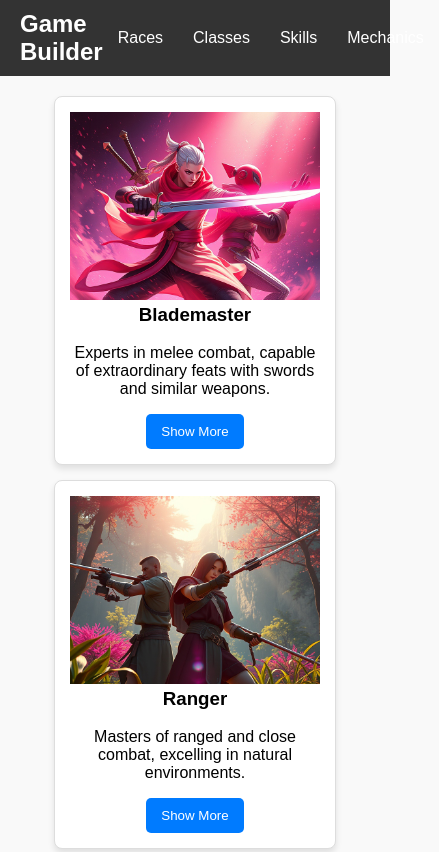
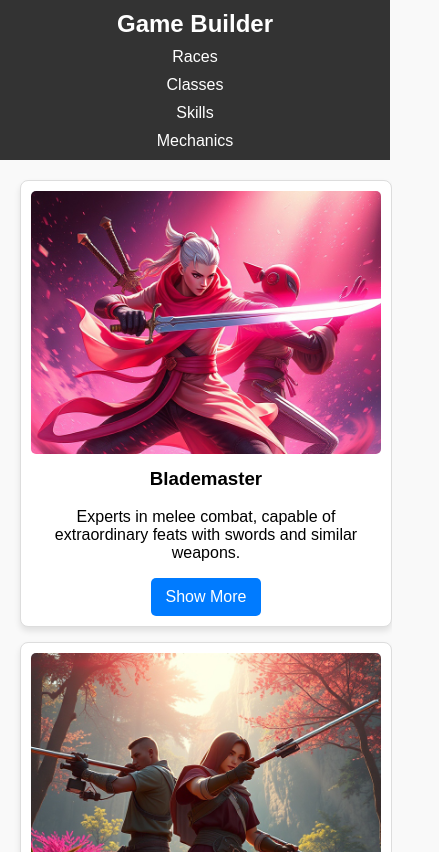
Before and after one commit to AbdullojonZiyaev/DnD, a plain HTML site: page classes.html in a window 390 px wide. Shown: the top 852 px of the page, 439 px wide, since content can reach past the window. Drawn offline with Linux system fonts and the light colour scheme.

Commit message:
responsive of classes page

```diff
--- a/classes.html
+++ b/classes.html
@@ -5,6 +5,15 @@
     <meta name="viewport" content="width=device-width, initial-scale=1.0">
     <title>Classes</title>
     <style>
+/* General Styles */
+body {
+    font-family: Arial, sans-serif;
+    background-color: #f9f9f9;
+    margin: 0;
+    padding: 0;
+}
+
+/* Header and Navigation */
 header {
     background-color: #333;
     color: white;
@@ -13,36 +22,39 @@
     justify-content: space-between;
     align-items: center;
 }
+
 header .logo {
     font-size: 1.5em;
     font-weight: bold;
 }
+
 nav ul {
     list-style: none;
     display: flex;
     margin: 0;
     padding: 0;
 }
+
 nav ul li {
     margin: 0 15px;
 }
+
 nav ul li a {
     color: white;
     text-decoration: none;
     font-size: 1em;
 }
+
 nav ul li a:hover {
     text-decoration: underline;
 }
+
+/* Section */
 .section {
     padding: 50px 20px;
 }
-        body {
-            font-family: Arial, sans-serif;
-            background-color: #f9f9f9;
-            margin: 0;
-            padding: 0;
-        }
+
+/* Classes Container and Cards */
 .classes-container {
     display: flex;
     flex-wrap: wrap;
@@ -50,6 +62,7 @@
     gap: 15px;
     padding: 20px;
 }
+
 .class-card {
     background: #fff;
     border: 1px solid #ddd;
@@ -59,9 +72,16 @@
     box-shadow: 0 4px 6px rgba(0, 0, 0, 0.1);
     text-align: center;
 }
+
+.class-card img {
+    width: 100%;
+    border-radius: 5px;
+}
+
 .class-card h3 {
-            margin-top: 0;
+    margin-top: 10px;
 }
+
 .show-more {
     background-color: #007bff;
     color: white;
@@ -69,7 +89,14 @@
     padding: 10px 15px;
     border-radius: 5px;
     cursor: pointer;
+    font-size: 1em;
 }
+
+.show-more:hover {
+    background-color: #0056b3;
+}
+
+/* Modal */
 .modal {
     display: none;
     position: fixed;
@@ -81,6 +108,7 @@
     justify-content: center;
     align-items: center;
 }
+
 .modal-content {
     background: white;
     border-radius: 10px;
@@ -88,10 +116,13 @@
     padding: 20px;
     text-align: center;
     position: relative;
+    box-shadow: 0 8px 16px rgba(0, 0, 0, 0.2);
 }
+
 .modal-content h3 {
     margin-top: 0;
 }
+
 .close-modal {
     position: absolute;
     top: 10px;
@@ -99,9 +130,53 @@
     font-size: 20px;
     cursor: pointer;
 }
-        .class-card img{
+
+/* Responsive Design */
+@media (max-width: 768px) {
+    nav ul {
+        flex-direction: column;
+        gap: 10px;
+    }
+
+    .classes-container {
+        flex-direction: column;
+        align-items: center;
+    }
+
+    .class-card {
+        width: 90%;
+    }
+
+    .modal-content {
+        width: 80%;
+    }
+}
+
+@media (max-width: 480px) {
+    header {
+        flex-direction: column;
+        text-align: center;
+    }
+
+    header .logo {
+        margin-bottom: 10px;
+    }
+
+    nav ul li {
+        margin: 0 10px;
+    }
+
+    .class-card {
         width: 100%;
+        padding: 10px;
     }
+
+    .modal-content {
+        width: 95%;
+        padding: 15px;
+    }
+}
+
     </style>
 </head>
 <header>
```
Lines whose indentation alone changed are shown as unchanged.
